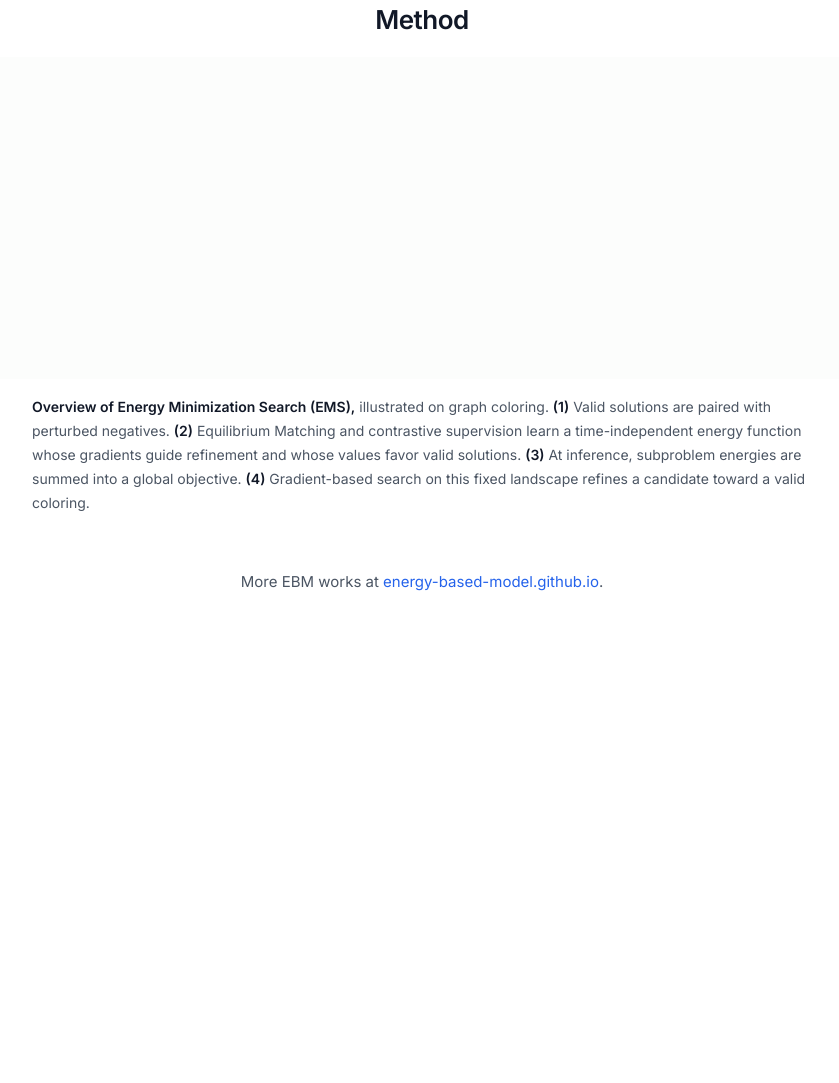
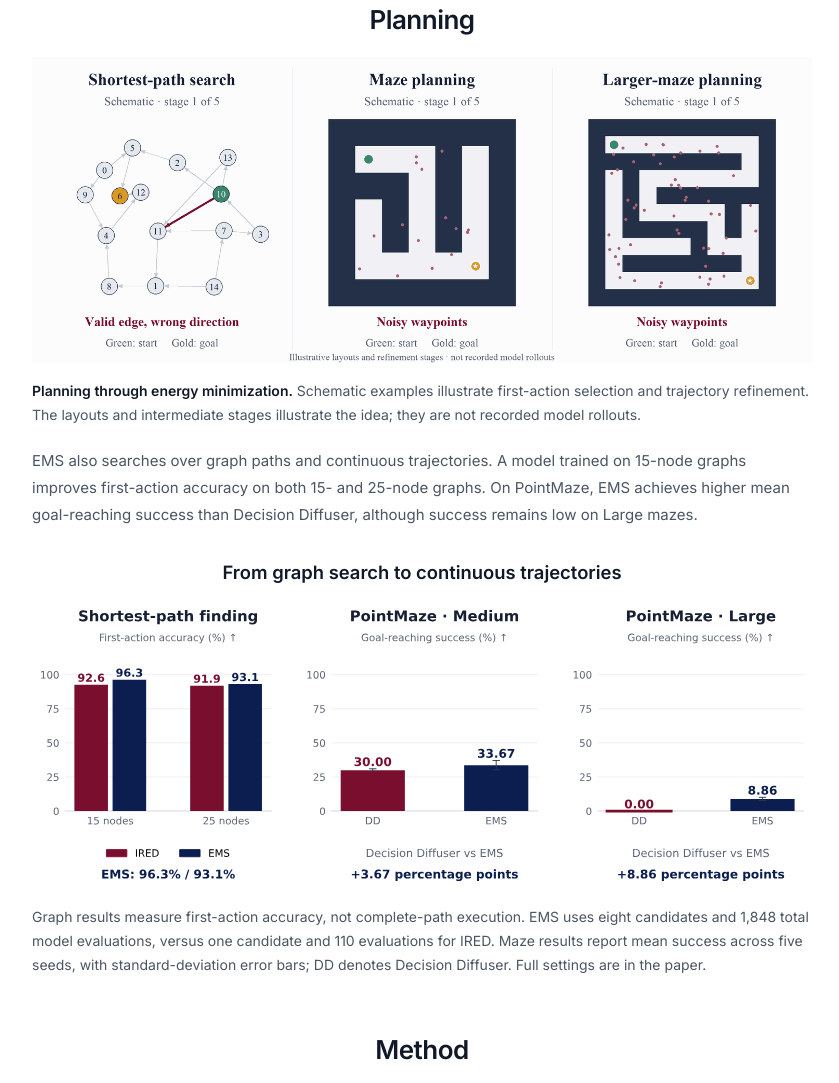
Before and after one commit to energy-based-model/ems, a plain HTML site: page docs/index.html in a window 1280 px wide. Shown: the part 2586-3669 px from the top of the page, without its empty margins (218-1057 px from the left). Before the commit the page ends 3229 px from the top, so only its background shows below. Drawn offline with Linux system fonts and the light colour scheme; some icons are missing.

Commit message:
added planning

```diff
--- a/docs/index.html
+++ b/docs/index.html
@@ -307,6 +307,8 @@
       .overview-figure figcaption,
       .reasoning-figure figcaption,
       .reasoning-results figcaption,
+      .planning-figure figcaption,
+      .planning-results figcaption,
       .method-section figcaption {
         max-width: 780px;
         margin: 1rem auto 0;
@@ -374,6 +376,29 @@
         display: block;
         width: 100%;
         height: auto;
+      }
+
+      .planning-figure {
+        margin-bottom: 1.25rem;
+      }
+
+      .planning-figure img,
+      .planning-results img {
+        display: block;
+        width: 100%;
+        height: auto;
+      }
+
+      .planning-results {
+        margin-top: 2rem;
+      }
+
+      .planning-results h3 {
+        margin-bottom: 1rem;
+        text-align: center;
+        font-size: 1.15rem;
+        font-weight: 600;
+        line-height: 1.4;
       }
 
       .content-section strong,
@@ -591,6 +616,50 @@
           </figure>
         </section>
 
+        <section class="content-section" aria-labelledby="planning-title">
+          <h2 id="planning-title">Planning</h2>
+          <figure class="planning-figure">
+            <img
+              src="images/planning_refinement.gif"
+              width="1500"
+              height="590"
+              loading="lazy"
+              alt="Five-stage schematic of selecting a correct first action in a directed graph and refining waypoint trajectories through two illustrative mazes. These are not recorded model rollouts."
+            />
+            <figcaption>
+              <strong>Planning through energy minimization.</strong>
+              Schematic examples illustrate first-action selection and trajectory
+              refinement. The layouts and intermediate stages illustrate the idea;
+              they are not recorded model rollouts.
+            </figcaption>
+          </figure>
+          <p>
+            EMS also searches over graph paths and continuous trajectories.
+            A model trained on 15-node graphs improves first-action accuracy on
+            both 15- and 25-node graphs. On PointMaze, EMS achieves higher mean
+            goal-reaching success than Decision Diffuser, although success remains
+            low on Large mazes.
+          </p>
+          <figure class="planning-results" aria-labelledby="planning-results-title">
+            <h3 id="planning-results-title">From graph search to continuous trajectories</h3>
+            <picture>
+              <source media="(max-width: 600px)" srcset="images/planning_results_mobile.svg" />
+              <img
+                src="images/planning_results.svg"
+                loading="lazy"
+                alt="IRED versus EMS first-action accuracy: 92.6% versus 96.3% on 15-node graphs, and 91.9% versus 93.1% on 25-node graphs. Decision Diffuser versus EMS goal-reaching success: 30.00% versus 33.67% on Medium PointMaze, and 0.00% versus 8.86% on Large PointMaze."
+              />
+            </picture>
+            <figcaption>
+              Graph results measure first-action accuracy, not complete-path execution.
+              EMS uses eight candidates and 1,848 total model evaluations, versus one
+              candidate and 110 evaluations for IRED. Maze results report mean success
+              across five seeds, with standard-deviation error bars; DD denotes
+              Decision Diffuser. Full settings are in the paper.
+            </figcaption>
+          </figure>
+        </section>
+
         <section class="content-section method-section" aria-labelledby="method-title">
           <h2 id="method-title">Method</h2>
           <figure>
```
Also changed, not shown: docs/images/planning_refinement.gif (added), docs/images/planning_refinement_final.png (added), docs/images/planning_results.png (added), docs/images/planning_results.svg (added), docs/images/planning_results_mobile.png (added), docs/images/planning_results_mobile.svg (added).
